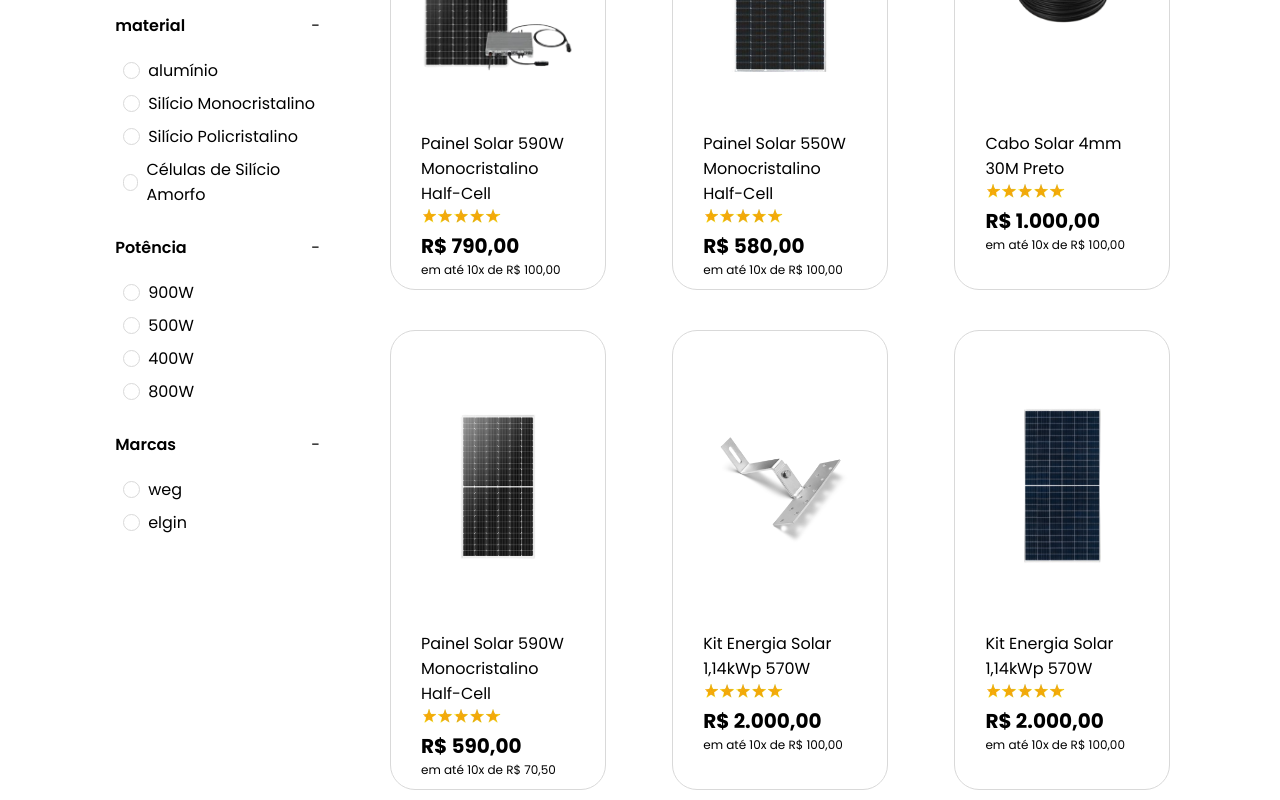
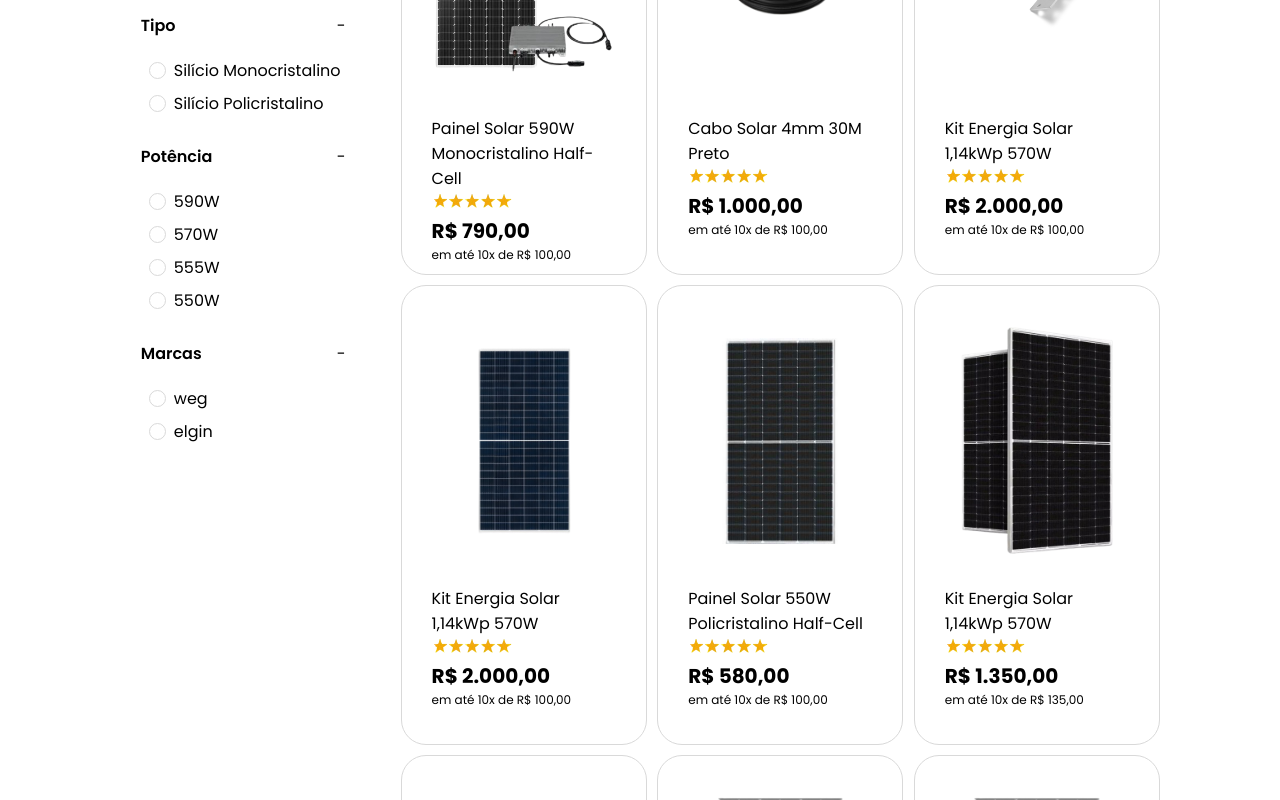
Before and after one commit to hackathon-equipe/HackathonFrontEnd, a Vue app: page /produtos/all in a window 1280 px wide. Shown: the part 540-1340 px from the top of the page. Built offline with nearby package versions, Linux system fonts and the light colour scheme.

Commit message:
FIX: Melhor organização #48

```diff
--- a/src/components/produtos/PadraoProdutos.vue
+++ b/src/components/produtos/PadraoProdutos.vue
@@ -28,13 +28,13 @@ const isTwoProducts = computed(() => {
   justify-content: space-between;
   flex-direction: row;
   padding: 0px 7vw 0px 50px;
-  width: 75vw;
+  width: 71vw;
   margin-bottom: 100px;
 }
 
 .produto {
   width: 20vw;
-  padding: 20px;
+  padding: 5px;
 }
 
 .produtos.two-products {
--- a/src/stores/categoriaFiltros.js
+++ b/src/stores/categoriaFiltros.js
@@ -48,7 +48,7 @@ const precoMax = ref("");
     watch(route, resetFilters);
 const bigArray = ref([
     {
-      titulo: "material",
+      titulo: "Tipo",
       funcao: () => {
         testeMaterial.value = [];
         FiltrosStore.material = [];
@@ -58,20 +58,12 @@ const bigArray = ref([
       model: testeMaterial,
       array: [
         {
-          nome: "alumínio",
-          value: "alumínio",
-        },
-        {
           nome: "Silício Monocristalino",
           value: "Silício Monocristalino",
         },
         {
           nome: "Silício Policristalino",
           value: "Silício Policristalino",
-        },
-        {
-          nome: "Células de Silício Amorfo",
-          value: "Células de Silício Amorfo",
         },
       ],
     },
@@ -86,20 +78,20 @@ const bigArray = ref([
       model: testePotencia,
       array: [
         {
-          nome: "900W",
-          value: "900",
+          nome: "590W",
+          value: "590",
         },
         {
-          nome: "500W",
-          value: "500",
+          nome: "570W",
+          value: "570",
         },
         {
-          nome: "400W",
-          value: "400",
+          nome: "555W",
+          value: "555",
         },
         {
-          nome: "800W",
-          value: "800",
+          nome: "550W",
+          value: "550",
         },
       ],
     },
--- a/src/stores/produtosStore.js
+++ b/src/stores/produtosStore.js
@@ -40,42 +40,6 @@ export const useProdutosStore = defineStore('produtos', () => {
       categoria:"kits-solares"
     },
     {
-      nome: 'Painel Solar 550W Monocristalino Half-Cell',
-      imageUrl: 'placa2',
-      preco: 580.0,
-      parcelas: 'em até 10x de R$ 100,00',
-      material: ['Silício Policristalino'],
-      potencia: 550,
-      marca: 'elgin',
-      qntdVendas: 2,
-      VerMais: {
-        'descricao': 'Caixa de Conexão IP 68 com 3 diodos de by-pass',
-        'Máximo Tensão de Trabalho': '1500Vcc',
-        'Moldura': 'Alumínio Anodizado',
-        'Coeficiente de Temperatura (Pmax)': '0.35 %/°C',
-        'Coeficiente de Temperatura (Voc)': '0.27 %/°C',
-        'Temperatura de Operação da Placa': '- 40 ~ + 85 °C',
-        'Temperatura de Operação Ambiente': '45°C (± 2°C)',
-        'Tipo de Vidro Frontal': '3.2mm temperado',
-        'Nº de Células': '144 (6x24)',
-        'Coeficiente de Temperatura (Isc)': '0.050 %/°C',
-        'Dimensões (AxLxP)': '2279 X 1134 X 35mm',
-        'Máxima carga estática na parte frontal (ex:carga sob placa)': '5400Pa',
-        'Tipo de Material': 'Monocristalino (Half-cell)',
-        'Tipo de Conector': 'Conectores MC4',
-        'Eficiência do Módulo': '21.30%',
-        'Nível de Eficiência Energética no Inmetro': 'Nível A',
-        'Máxima carga estática traseira (ex:vento)': '2400Pa',
-        'Área da seção do': 'cabo:4mm²',
-        'REGISTRO INMETRO': '007202/2021',
-        'Corrente Máxima por Fusíveis em Série': '25A',
-        'Peso': '29kg',
-        'CARACTERÍSTICAS': 'Economia Imediata Certificado pelo INMETRO Resistente'
-      },
-      id: 1,
-      categoria:"placas-solares"
-    },
-    {
       nome: 'Cabo Solar 4mm 30M Preto',
       imageUrl: 'caboSolar',
       preco: 1000.0,
@@ -110,35 +74,6 @@ export const useProdutosStore = defineStore('produtos', () => {
       },
       id: 2,
       categoria:"cabos"
-    },
-    {
-      nome: 'Painel Solar 590W Monocristalino Half-Cell',
-      imageUrl: 'placa590',
-      preco: 590.0,
-      parcelas: 'em até 10x de R$ 70,50',
-      material: ['Silício Monocristalino'],
-      potencia: 555,
-      marca: 'weg',
-      qntdVendas: 3,
-      VerMais: {
-        'Descrição': 'Kit 3 Placa Solar Fotovoltaico 550W WEG',
-        'Eficiência energética da placa solar': '21,48',
-        'Largura x Comprimento': '227.8 cm x 113.4 cm',
-        'Peso': '27,3 kg',
-        'Tipo da placa solar': 'Monocristalino',
-        'Com impacto positivo': 'Sim',
-        'Máximo Tensão de Trabalho': '1500Vcc',
-        'Sistemas': 'de 1500Vcc',
-        'Tecnologia': 'MULTIBUSBAR',
-        'Eficiência de': '21,3%',
-        'Suporta': '5400Pa de carga no frontal e 2400Pa de carga no posterior',
-        'Alta resistência ao' :'efeito PID, conforme IEC 62804',
-        'Temperatura de operação de' :'-40° a 85°C',
-        'Proteção anti-incêndio UL790' :'classe C',
-        'Moldura de alumínio': 'anodizado'
-      },
-      id: 3,
-      categoria:"placas-solares"
     },
     {
       nome: 'Kit Energia Solar 1,14kWp 570W',
@@ -214,6 +149,42 @@ export const useProdutosStore = defineStore('produtos', () => {
       categoria:"placas-solares"
     },
     {
+      nome: 'Painel Solar 550W Policristalino Half-Cell',
+      imageUrl: 'placa2',
+      preco: 580.0,
+      parcelas: 'em até 10x de R$ 100,00',
+      material: ['Silício Policristalino'],
+      potencia: 550,
+      marca: 'elgin',
+      qntdVendas: 2,
+      VerMais: {
+        'descricao': 'Caixa de Conexão IP 68 com 3 diodos de by-pass',
+        'Máximo Tensão de Trabalho': '1500Vcc',
+        'Moldura': 'Alumínio Anodizado',
+        'Coeficiente de Temperatura (Pmax)': '0.35 %/°C',
+        'Coeficiente de Temperatura (Voc)': '0.27 %/°C',
+        'Temperatura de Operação da Placa': '- 40 ~ + 85 °C',
+        'Temperatura de Operação Ambiente': '45°C (± 2°C)',
+        'Tipo de Vidro Frontal': '3.2mm temperado',
+        'Nº de Células': '144 (6x24)',
+        'Coeficiente de Temperatura (Isc)': '0.050 %/°C',
+        'Dimensões (AxLxP)': '2279 X 1134 X 35mm',
+        'Máxima carga estática na parte frontal (ex:carga sob placa)': '5400Pa',
+        'Tipo de Material': 'Monocristalino (Half-cell)',
+        'Tipo de Conector': 'Conectores MC4',
+        'Eficiência do Módulo': '21.30%',
+        'Nível de Eficiência Energética no Inmetro': 'Nível A',
+        'Máxima carga estática traseira (ex:vento)': '2400Pa',
+        'Área da seção do': 'cabo:4mm²',
+        'REGISTRO INMETRO': '007202/2021',
+        'Corrente Máxima por Fusíveis em Série': '25A',
+        'Peso': '29kg',
+        'CARACTERÍSTICAS': 'Economia Imediata Certificado pelo INMETRO Resistente'
+      },
+      id: 1,
+      categoria:"placas-solares"
+    },
+    {
       nome: 'Kit Energia Solar 1,14kWp 570W',
       imageUrl: 'placaskit2un',
       preco: 1350.0,
@@ -240,6 +211,35 @@ export const useProdutosStore = defineStore('produtos', () => {
         'Moldura de alumínio': 'anodizado'
       },
       id: 6,
+      categoria:"placas-solares"
+    },
+    {
+      nome: 'Painel Solar 590W Monocristalino Half-Cell',
+      imageUrl: 'placa590',
+      preco: 590.0,
+      parcelas: 'em até 10x de R$ 70,50',
+      material: ['Silício Monocristalino'],
+      potencia: 555,
+      marca: 'weg',
+      qntdVendas: 3,
+      VerMais: {
+        'Descrição': 'Kit 3 Placa Solar Fotovoltaico 550W WEG',
+        'Eficiência energética da placa solar': '21,48',
+        'Largura x Comprimento': '227.8 cm x 113.4 cm',
+        'Peso': '27,3 kg',
+        'Tipo da placa solar': 'Monocristalino',
+        'Com impacto positivo': 'Sim',
+        'Máximo Tensão de Trabalho': '1500Vcc',
+        'Sistemas': 'de 1500Vcc',
+        'Tecnologia': 'MULTIBUSBAR',
+        'Eficiência de': '21,3%',
+        'Suporta': '5400Pa de carga no frontal e 2400Pa de carga no posterior',
+        'Alta resistência ao' :'efeito PID, conforme IEC 62804',
+        'Temperatura de operação de' :'-40° a 85°C',
+        'Proteção anti-incêndio UL790' :'classe C',
+        'Moldura de alumínio': 'anodizado'
+      },
+      id: 3,
       categoria:"placas-solares"
     },
     {
--- a/src/views/HomeView.vue
+++ b/src/views/HomeView.vue
@@ -50,6 +50,7 @@ import TitleCarousel from '@/components/carousel/TitleCarousel.vue'
   padding: 160px 40px 40px 40px;
   display: flex;
   justify-content: space-around;
+
 }
 .home .info-side {
   display: flex;
```
